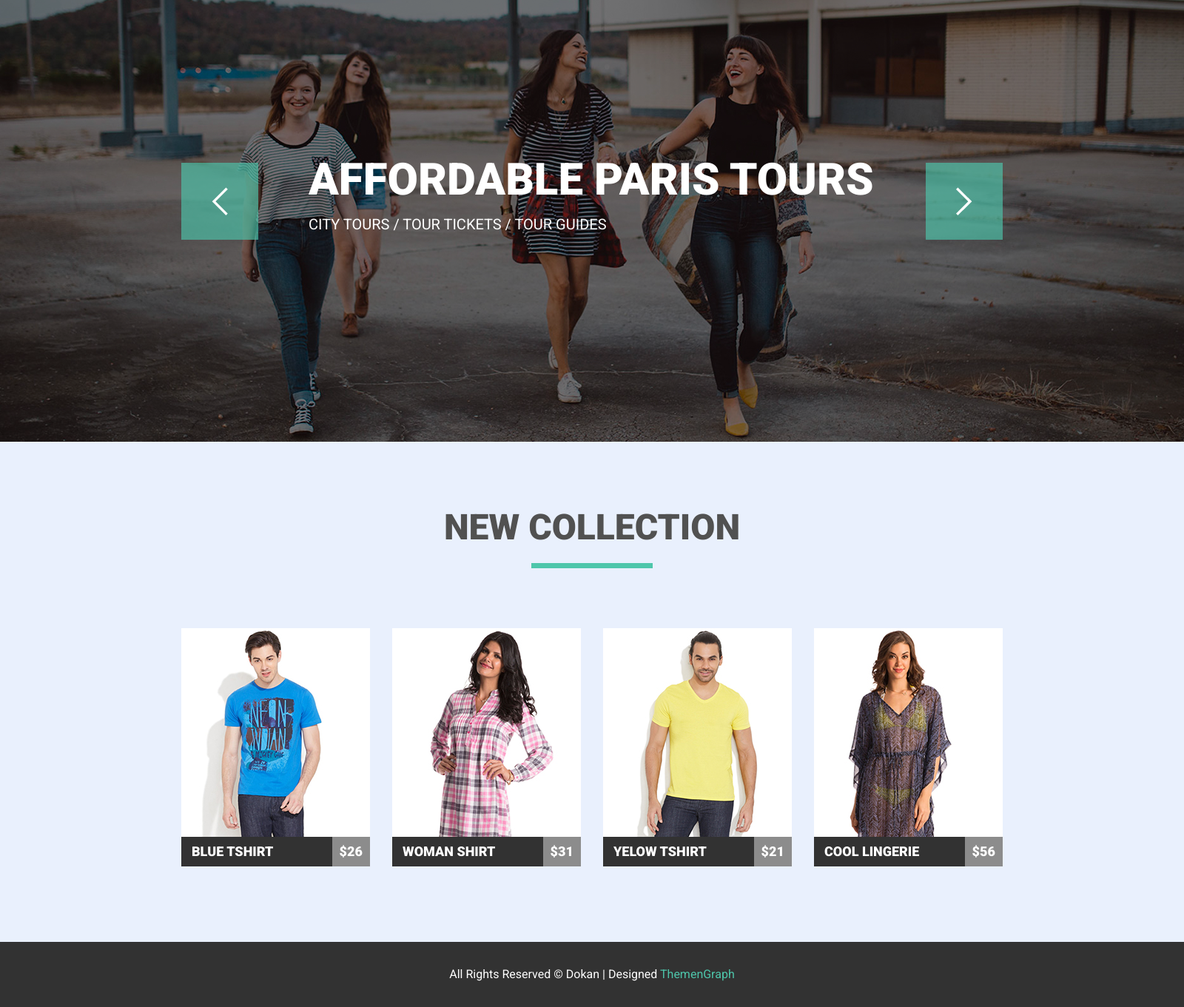
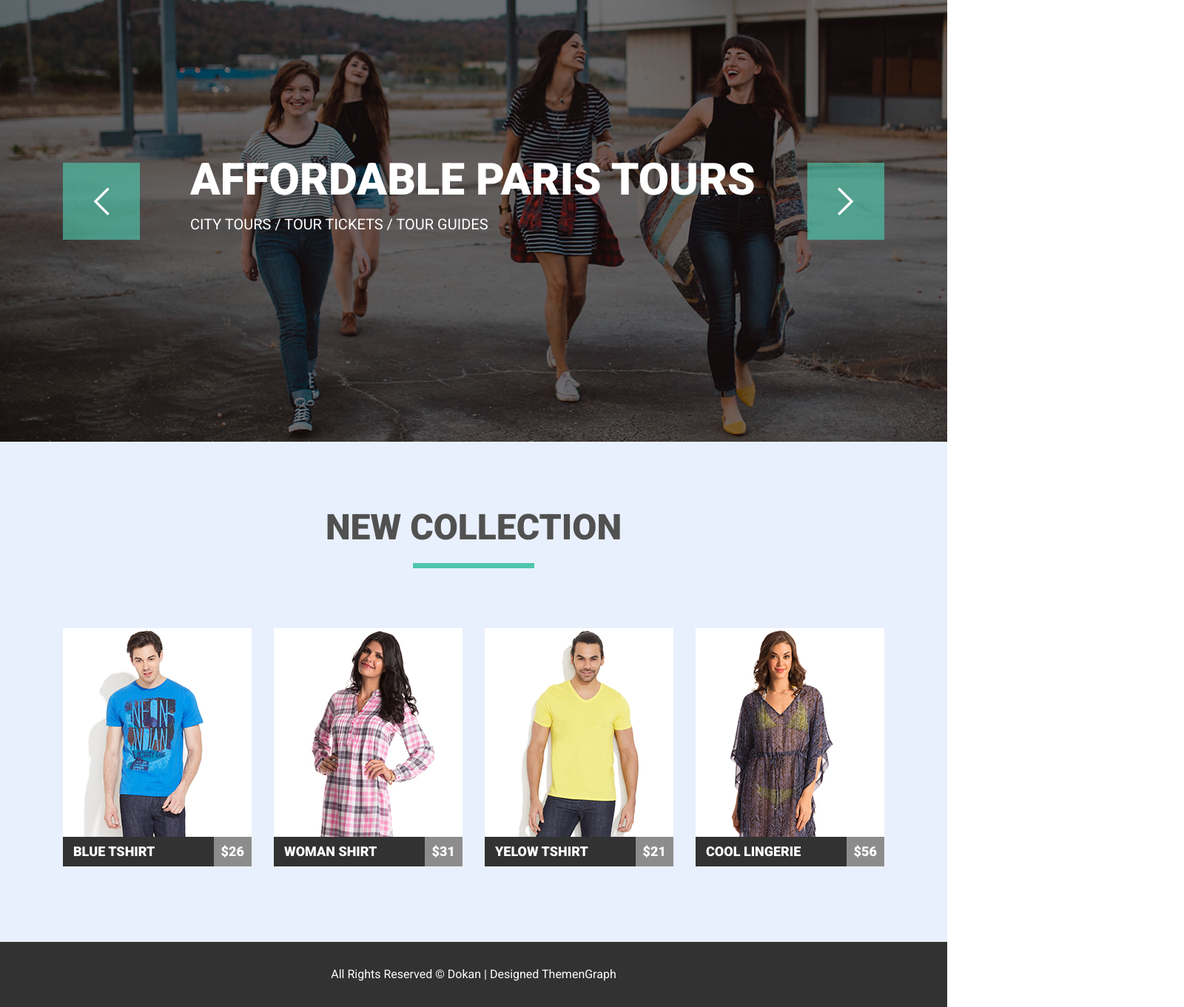
Before and after one commit to yourockit/goit-fe-course, a plain HTML site: page html-css/module-05-hw/index.html in a window 1280 px wide. Shown: the part 98-1459 px from the top of the page at 74% size, 1600 px wide, since content can reach past the window. Drawn offline with nearby package versions, Linux system fonts and the light colour scheme.

Commit message:
m-05-hw-fon

```diff
--- a/html-css/module-05-hw/css/style.css
+++ b/html-css/module-05-hw/css/style.css
@@ -1,6 +1,5 @@
 body {
     font-family: 'Roboto', sans-serif;
-    width: 1600px;
     margin: auto;
 }
 
@@ -79,17 +78,17 @@ body {
 /* СЛАЙДЕР */
 
 .slider {
+    background-image: url(../img/slider.jpg);
+    background-size: cover;
+    background-repeat: no-repeat;
+    position: relative;
     height: 600px;
-    background: url(../img/slider.jpg);
-    margin: auto;
-    position: relative;
 }
 
 .slider-fon {
-    display: inline-block;
-    width: 1600px;
+    background-color: rgba(0, 0, 2, 0.52);
+    background-size: cover;
     height: 600px;
-    background-color: rgba(0, 0, 2, 0.52);
 }
 
 .nav-title {
@@ -337,6 +336,11 @@ article>.section-title {
     color: rgb(254, 254, 254);
 }
 
-.footer-section span {
-    color: rgb(78, 198, 171)
+.footer-section a {
+    color: rgb(254, 254, 254);
+    text-decoration: none;
 }
+
+.footer-a:hover {
+    color: rgb(78, 198, 171);
+}
--- a/html-css/module-05-hw/index.html
+++ b/html-css/module-05-hw/index.html
@@ -181,7 +181,7 @@
     </main>
     <footer>
         <div class="footer-section">
-            <p>All Rights Reserved © Dokan | Designed <span> ThemenGraph</span></p>
+            <p>All Rights Reserved © Dokan | Designed <a class="footer-a" href="#"> ThemenGraph</a></p>
         </div>
     </footer>
 
```
